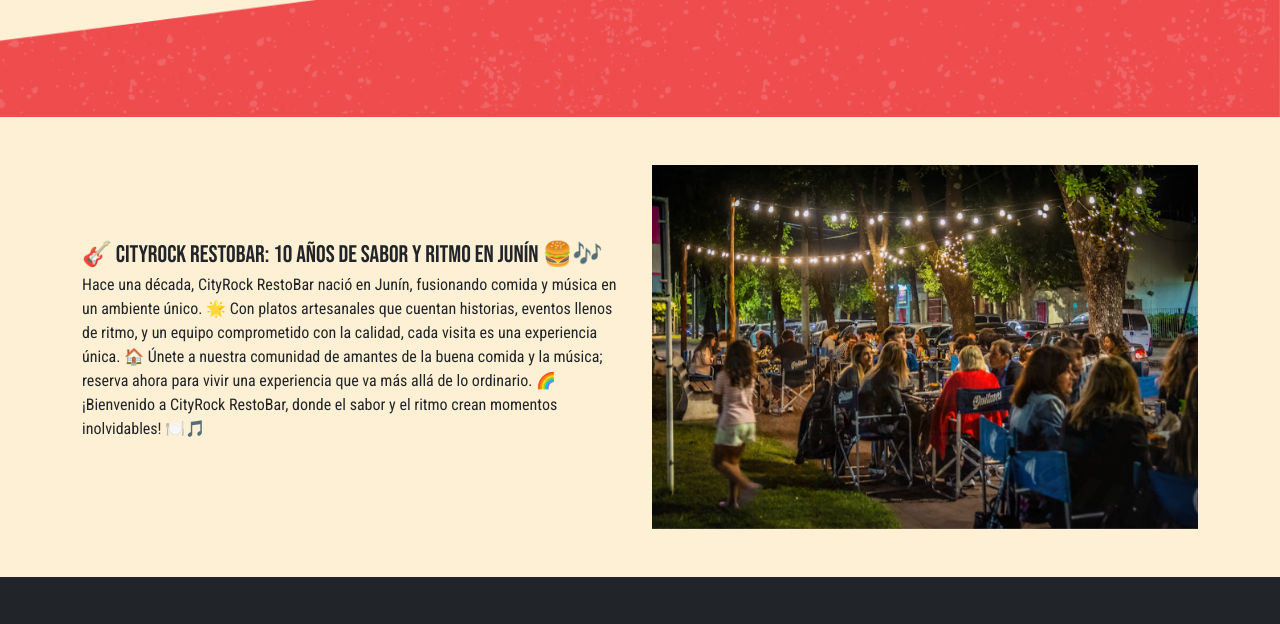
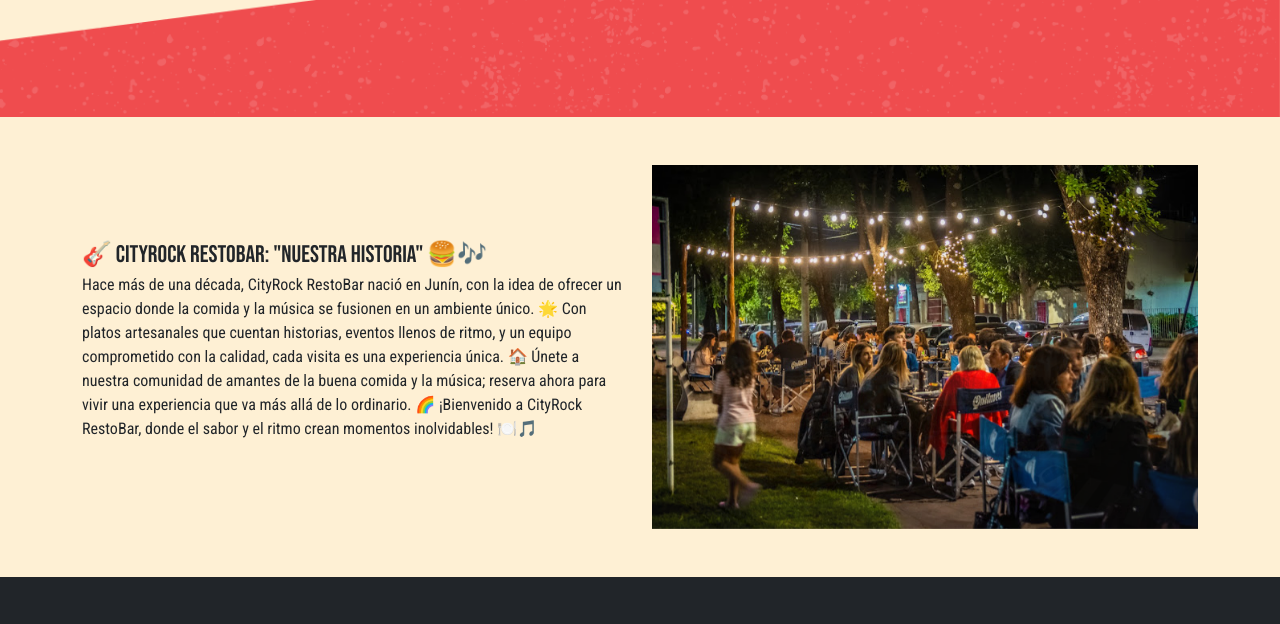
Before and after one commit to Davidespinosa8/Cityrock, a plain HTML site: page Bio.html in a window 1280 px wide. Shown: the part 675-1299 px from the top of the page. Drawn offline with nearby package versions, Linux system fonts and the light colour scheme; no server answers.

Commit message:
modificacion de letras

```diff
--- a/Bio.html
+++ b/Bio.html
@@ -123,8 +123,8 @@
       <div class="container py-5">
         <div class="row align-items-center">
           <div class="col-md-6">
-            <p><span class="bebas fs-4">🎸 CityRock RestoBar: 10 Años de Sabor y Ritmo en Junín 🍔🎶</span> <br>
-              <span class="Roboto fs-6 justify-content-center">Hace una década, CityRock RestoBar nació en Junín, fusionando comida y música en un ambiente único. 🌟 Con platos artesanales que cuentan historias, eventos llenos de ritmo, y un equipo comprometido con la calidad, cada visita es una experiencia única. 🏠 Únete a nuestra comunidad de amantes de la buena comida y la música; reserva ahora para vivir una experiencia que va más allá de lo ordinario. 🌈 ¡Bienvenido a CityRock RestoBar, donde el sabor y el ritmo crean momentos inolvidables! 🍽️🎵</span></p>
+            <p><span class="bebas fs-4">🎸 CityRock RestoBar: "Nuestra Historia" 🍔🎶</span> <br>
+              <span class="Roboto fs-6 justify-content-center">Hace más de una década, CityRock RestoBar nació en Junín, con la idea de ofrecer un espacio donde la comida y la música se fusionen en un ambiente único. 🌟 Con platos artesanales que cuentan historias, eventos llenos de ritmo, y un equipo comprometido con la calidad, cada visita es una experiencia única. 🏠 Únete a nuestra comunidad de amantes de la buena comida y la música; reserva ahora para vivir una experiencia que va más allá de lo ordinario. 🌈 ¡Bienvenido a CityRock RestoBar, donde el sabor y el ritmo crean momentos inolvidables! 🍽️🎵</span></p>
           </div>
           <div class="col-md-6">
             <div id="carouselExampleFade" class="carousel slide carousel-fade carrouselEx" data-bs-ride="carousel">
--- a/assest/css/style.css
+++ b/assest/css/style.css
@@ -127,7 +127,7 @@
 }
 
 .sombramenu{
-  text-shadow: 2px 2px 0px #000, 3px 3px 0px #363535;
+  text-shadow: 2px 2px 0px #444444b0, 3px 3px 0px #61606091;
 }
 
 /* Accordion */
```
